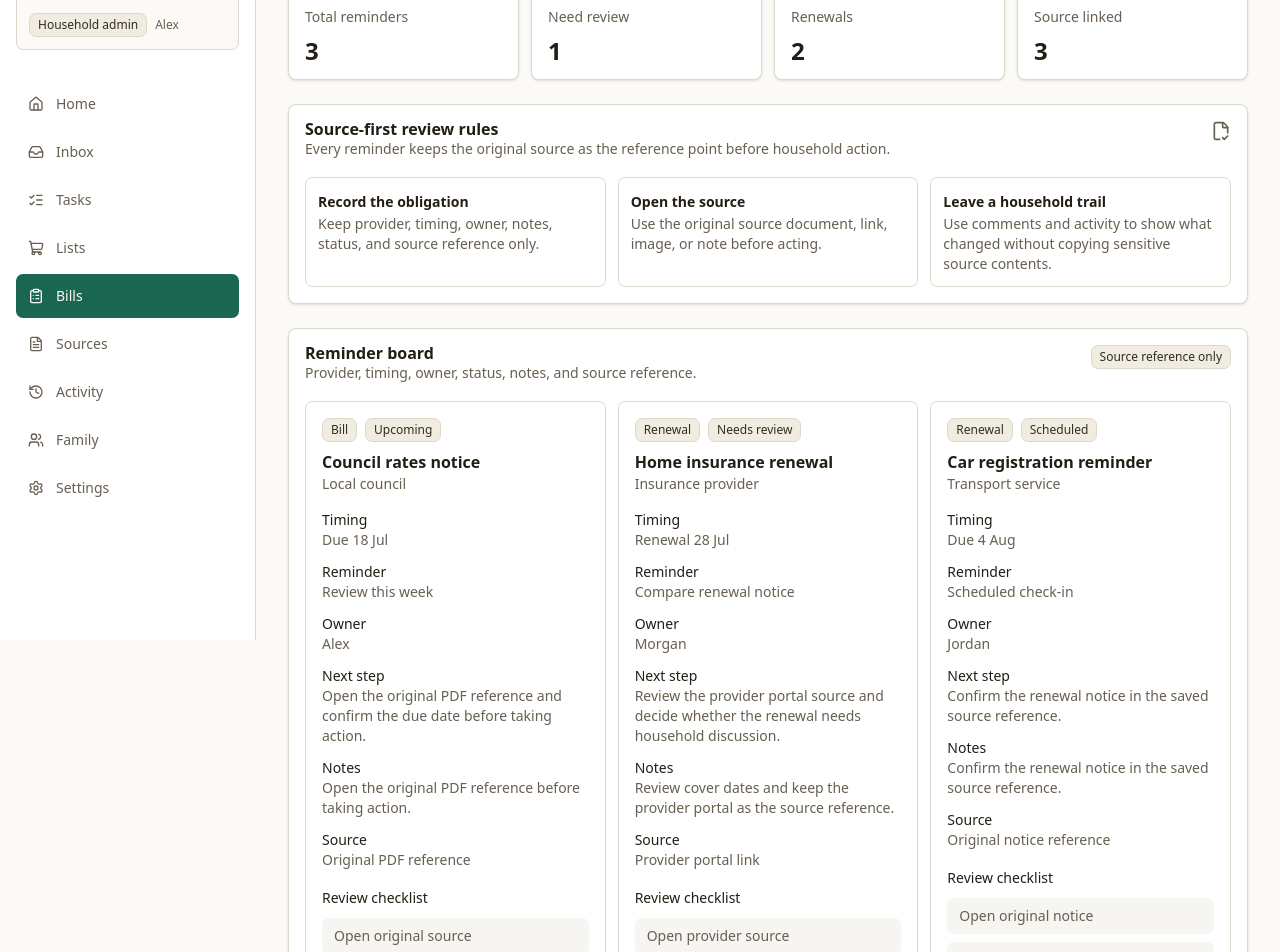
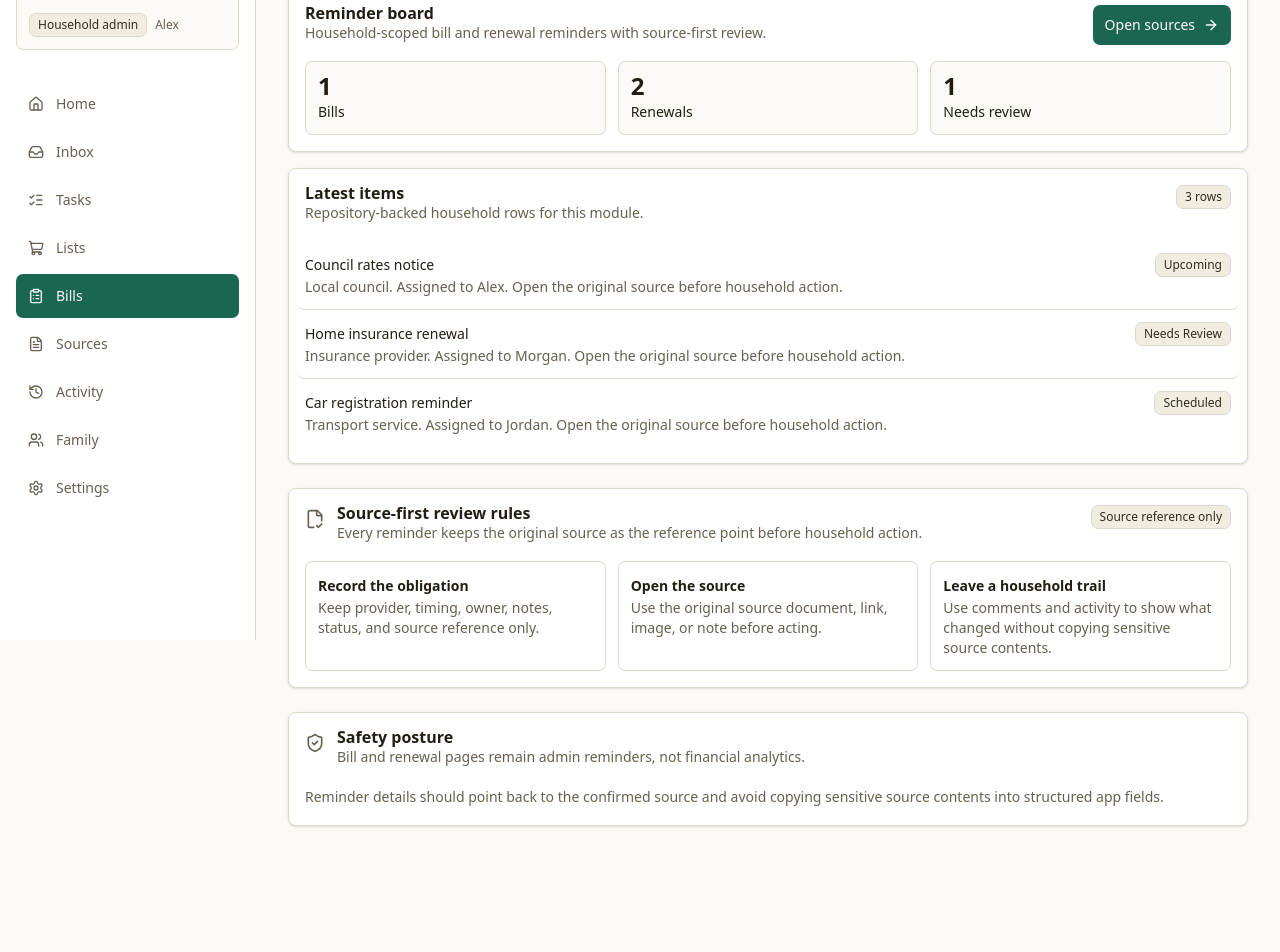
Before and after one commit to LatinMaestro/Life-Admin, a Next.js app: page /bills in a window 1280 px wide. Shown: the part 160-1112 px from the top of the page. After the commit the page ends 1026 px from the top, so only its background shows below. Built offline with nearby package versions, Linux system fonts and the light colour scheme.

Commit message:
Move bills page to read model

```diff
--- a/src/app/bills/page.tsx
+++ b/src/app/bills/page.tsx
@@ -1,25 +1,20 @@
 import Link from "next/link";
-import { FileCheck2, Plus } from "lucide-react";
+import { FileCheck2, Plus, ShieldCheck } from "lucide-react";
 import { Badge } from "@/components/ui/badge";
 import { buttonVariants } from "@/components/ui/button";
 import { Card, CardContent, CardDescription, CardHeader, CardTitle } from "@/components/ui/card";
 import { PageHeader } from "@/components/page-header";
-import { getCurrentHouseholdBillReminders, getSourceReferenceLabel } from "@/lib/demo-data";
-import { getCurrentHousehold, getMemberDisplayName } from "@/lib/household";
-import { cn } from "@/lib/utils";
+import { ReadModelSummary } from "@/components/read-model-summary";
+import { getBillsAndRenewalsReadModel } from "@/lib/server/module-read-models";
 
-export default function BillsPage() {
-  const household = getCurrentHousehold();
-  const billReminders = getCurrentHouseholdBillReminders();
-  const needsReview = billReminders.filter((bill) => bill.status === "Needs review");
-  const renewals = billReminders.filter((bill) => bill.type === "renewal");
-  const sourceLinked = billReminders.filter((bill) => bill.sourceReferenceId).length;
+export default async function BillsPage() {
+  const bills = await getBillsAndRenewalsReadModel();
 
   return (
     <>
       <PageHeader
         title="Bills and renewals"
-        description={`Admin reminders for ${household.name} due dates and renewals. Original sources stay the reference point.`}
+        description={`Admin reminders for ${bills.household.name} due dates and renewals. Original sources stay the reference point.`}
         action={
           <Link href="/inbox" className={buttonVariants()}>
             <Plus className="h-4 w-4" aria-hidden="true" />
@@ -28,41 +23,27 @@ export default function BillsPage() {
         }
       />
 
-      <section className="grid gap-3 sm:grid-cols-4">
-        <Card>
-          <CardHeader className="pb-3">
-            <CardDescription>Total reminders</CardDescription>
-            <CardTitle className="text-2xl">{billReminders.length}</CardTitle>
-          </CardHeader>
-        </Card>
-        <Card>
-          <CardHeader className="pb-3">
-            <CardDescription>Need review</CardDescription>
-            <CardTitle className="text-2xl">{needsReview.length}</CardTitle>
-          </CardHeader>
-        </Card>
-        <Card>
-          <CardHeader className="pb-3">
-            <CardDescription>Renewals</CardDescription>
-            <CardTitle className="text-2xl">{renewals.length}</CardTitle>
-          </CardHeader>
-        </Card>
-        <Card>
-          <CardHeader className="pb-3">
-            <CardDescription>Source linked</CardDescription>
-            <CardTitle className="text-2xl">{sourceLinked}</CardTitle>
-          </CardHeader>
-        </Card>
-      </section>
+      <ReadModelSummary
+        title="Reminder board"
+        description="Household-scoped bill and renewal reminders with source-first review."
+        counts={bills.counts}
+        rows={bills.rows}
+        emptyLabel="No bill or renewal reminders have been captured yet."
+        actionHref="/sources"
+        actionLabel="Open sources"
+      />
 
       <Card className="mt-6">
         <CardHeader>
-          <div className="flex items-start justify-between gap-3">
-            <div>
-              <CardTitle>Source-first review rules</CardTitle>
-              <CardDescription>Every reminder keeps the original source as the reference point before household action.</CardDescription>
+          <div className="flex flex-col gap-3 sm:flex-row sm:items-start sm:justify-between">
+            <div className="flex items-start gap-3">
+              <FileCheck2 className="mt-1 h-5 w-5 text-muted-foreground" aria-hidden="true" />
+              <div>
+                <CardTitle>Source-first review rules</CardTitle>
+                <CardDescription>Every reminder keeps the original source as the reference point before household action.</CardDescription>
+              </div>
             </div>
-            <FileCheck2 className="h-5 w-5 text-muted-foreground" aria-hidden="true" />
+            <Badge>Source reference only</Badge>
           </div>
         </CardHeader>
         <CardContent>
@@ -85,78 +66,16 @@ export default function BillsPage() {
 
       <Card className="mt-6">
         <CardHeader>
-          <div className="flex flex-col gap-3 sm:flex-row sm:items-start sm:justify-between">
+          <div className="flex items-start gap-3">
+            <ShieldCheck className="mt-1 h-5 w-5 text-muted-foreground" aria-hidden="true" />
             <div>
-              <CardTitle>Reminder board</CardTitle>
-              <CardDescription>Provider, timing, owner, status, notes, and source reference.</CardDescription>
+              <CardTitle>Safety posture</CardTitle>
+              <CardDescription>Bill and renewal pages remain admin reminders, not financial analytics.</CardDescription>
             </div>
-            <Badge>Source reference only</Badge>
           </div>
         </CardHeader>
-        <CardContent>
-          <div className="grid gap-3 lg:grid-cols-3">
-            {billReminders.map((bill) => {
-              const sourceLabel = getSourceReferenceLabel(bill.sourceReferenceId);
-              const assignedTo = getMemberDisplayName(bill.assignedMemberId);
-
-              return (
-                <article key={bill.id} className="rounded-md border p-4">
-                  <div className="flex items-start justify-between gap-3">
-                    <div className="min-w-0">
-                      <div className="mb-2 flex flex-wrap items-center gap-2">
-                        <Badge>{bill.type === "bill" ? "Bill" : "Renewal"}</Badge>
-                        <Badge>{bill.status}</Badge>
-                      </div>
-                      <h2 className="text-base font-semibold leading-6">{bill.title}</h2>
-                      <p className="text-sm leading-5 text-muted-foreground">{bill.provider}</p>
-                    </div>
-                  </div>
-
-                  <dl className="mt-4 space-y-3 text-sm">
-                    <div>
-                      <dt className="font-medium">Timing</dt>
-                      <dd className="text-muted-foreground">{bill.due}</dd>
-                    </div>
-                    <div>
-                      <dt className="font-medium">Reminder</dt>
-                      <dd className="text-muted-foreground">{bill.reminderWindow}</dd>
-                    </div>
-                    <div>
-                      <dt className="font-medium">Owner</dt>
-                      <dd className="text-muted-foreground">{assignedTo}</dd>
-                    </div>
-                    <div>
-                      <dt className="font-medium">Next step</dt>
-                      <dd className="text-muted-foreground">{bill.nextStep}</dd>
-                    </div>
-                    <div>
-                      <dt className="font-medium">Notes</dt>
-                      <dd className="text-muted-foreground">{bill.notes}</dd>
-                    </div>
-                    <div>
-                      <dt className="font-medium">Source</dt>
-                      <dd className="text-muted-foreground">{sourceLabel}</dd>
-                    </div>
-                  </dl>
-
-                  <div className="mt-4">
-                    <p className="text-sm font-medium leading-6">Review checklist</p>
-                    <ul className="mt-2 space-y-2">
-                      {bill.reviewChecklist.map((step) => (
-                        <li key={step} className="rounded-md bg-muted/50 px-3 py-2 text-sm text-muted-foreground">
-                          {step}
-                        </li>
-                      ))}
-                    </ul>
-                  </div>
-
-                  <Link href="/sources" className={cn(buttonVariants({ variant: "outline" }), "mt-4 w-full")}>
-                    Open source
-                  </Link>
-                </article>
-              );
-            })}
-          </div>
+        <CardContent className="text-sm leading-6 text-muted-foreground">
+          Reminder details should point back to the confirmed source and avoid copying sensitive source contents into structured app fields.
         </CardContent>
       </Card>
     </>
```
